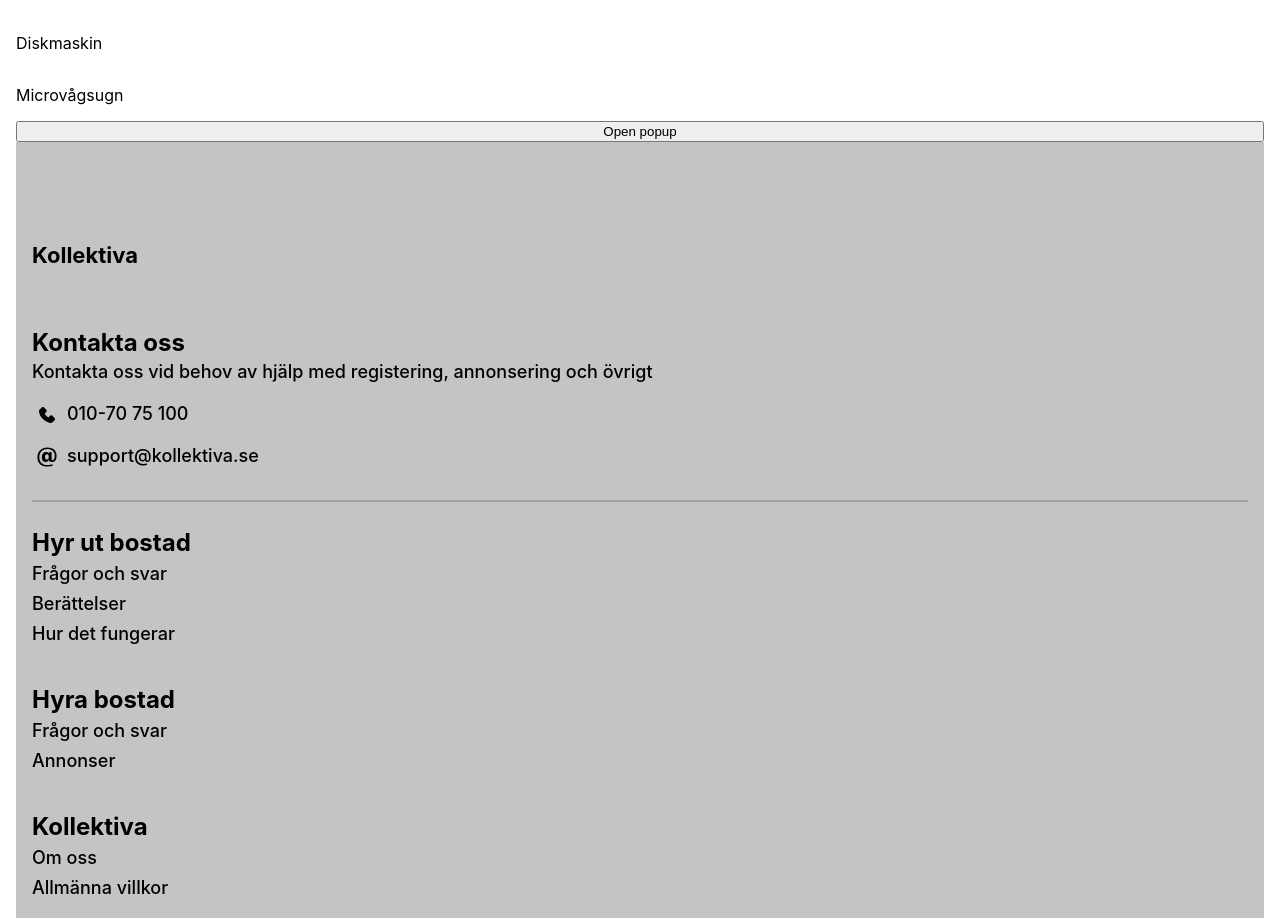
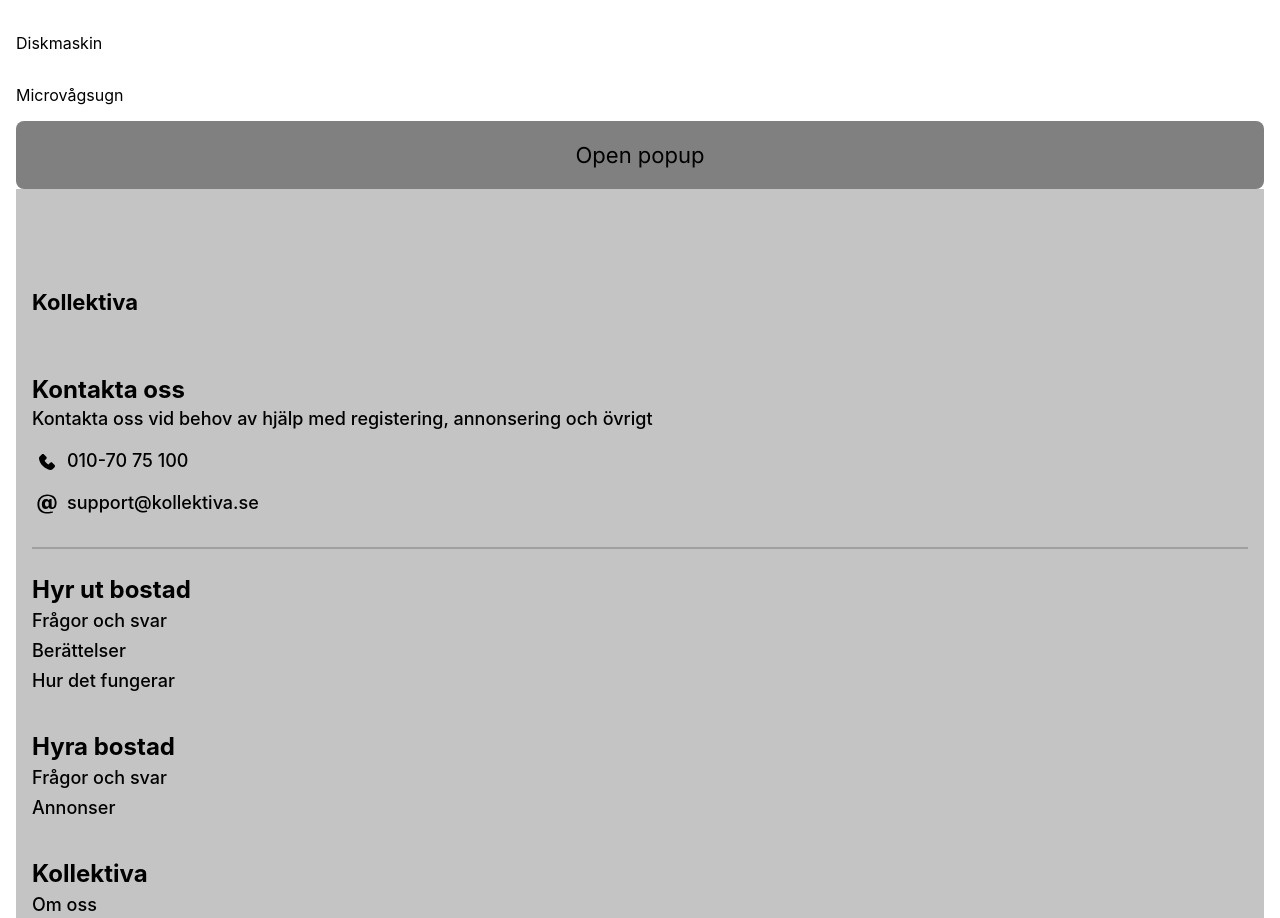
Before and after one commit to JennAnd/kollektiva2.0, a React (Create React App) app: page /advertisement-view in a window 1280 px wide. Shown: the part 1200-2118 px from the top of the page. Built offline with nearby package versions, Linux system fonts and the light colour scheme.

Commit message:
Add component, Button

```diff
--- a/src/pages/AdvertisementView/AdvertisementView.js
+++ b/src/pages/AdvertisementView/AdvertisementView.js
@@ -7,7 +7,6 @@
 import Popup from "../../components/Popup/Popup";
 import Menu from "../../components/Menu/Menu";
 import MenuButton from "../../components/MenuButton/MenuButton";
-import menuClosed from "../../assets/images/menu-closed.svg";
 
 const AdvertisementViewPage = (props) => {
   const [buttonPopup, setButtonPopup] = useState(false);
@@ -39,7 +38,7 @@
       <h3 className={styles.subTitle}>Utomhus</h3>
       <p className={styles.smallText}>Diskmaskin</p>
       <p className={styles.smallText}>Microvågsugn</p>
-      <button onClick={() => setButtonPopup(true)}>Open popup</button>
+      <Button onClick={() => setButtonPopup(true)}>Open popup</Button>
       <Popup trigger={buttonPopup} setTrigger={setButtonPopup}>
         <h3>Är du nöjd med din annons?</h3>
         <p>Det går att uppdatera delar av din annons senare på mina sidor.</p>
```
